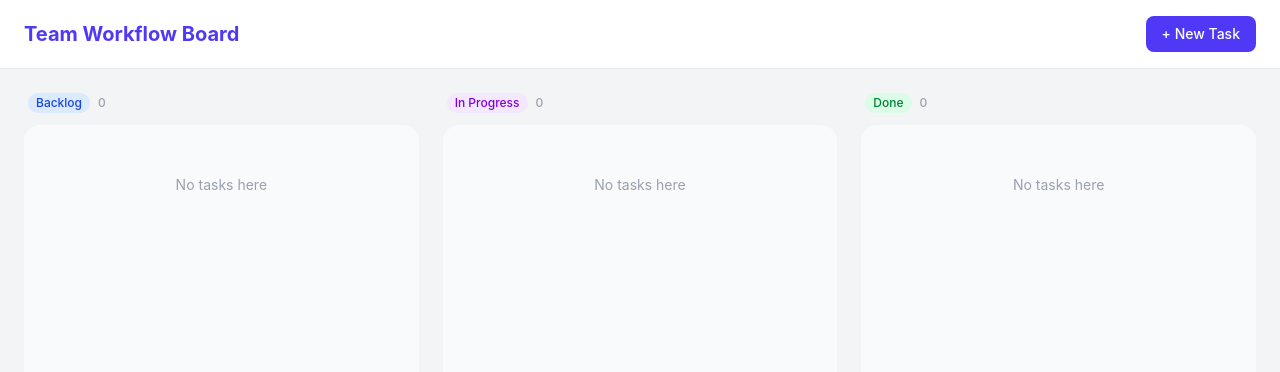
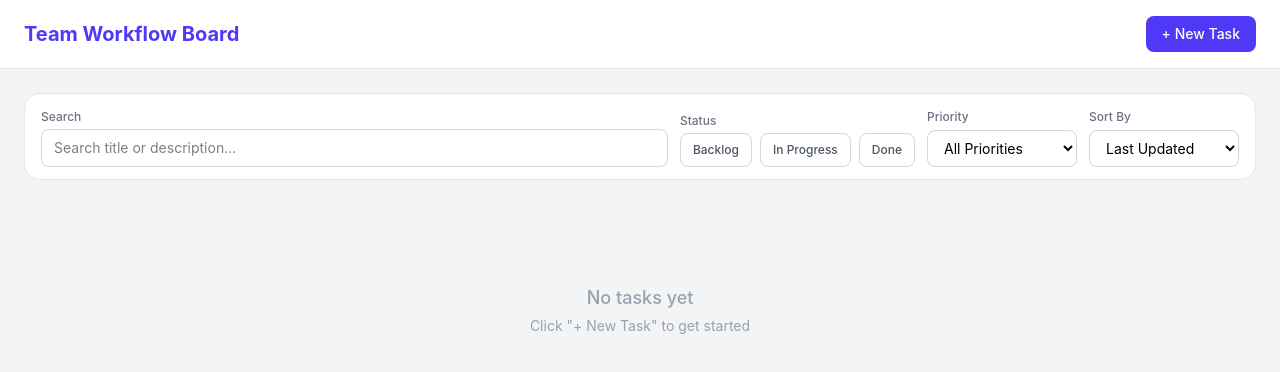
Before and after one commit to RV-raghul/EverQuint-FrontendTask, a React (Vite) app: page / in a window 1280 px wide. Shown: the top 372 px of the page. Built offline with nearby package versions, Linux system fonts and the light colour scheme.

Commit message:
Feature: Add filtering and sorting

```diff
--- a/src/App.jsx
+++ b/src/App.jsx
@@ -1,7 +1,9 @@
 import { useState } from 'react'
 import BoardView from './features/board/BoardView'
 import TaskModal from './features/board/TaskModal'
+import FilterBar from './features/board/FilterBar'
 import { useTasks } from './store/TaskContext'
+import useFilters from './hooks/useFilters'
 import Button from './components/ui/Button'
 import Toast from './components/ui/Toast'
 
@@ -10,6 +12,18 @@ function App() {
   const [isModalOpen, setIsModalOpen] = useState(false)
   const [selectedTask, setSelectedTask] = useState(null)
   const [toast, setToast] = useState(null)
+
+  const {
+    search,
+    priority,
+    sortBy,
+    statuses,
+    filteredTasks,
+    hasActiveFilters,
+    updateParam,
+    toggleStatus,
+    clearFilters,
+  } = useFilters(tasks)
 
   function handleTaskClick(task) {
     setSelectedTask(task)
@@ -50,10 +64,47 @@ function App() {
           </div>
         )}
 
-        <BoardView
-          tasks={tasks}
-          onTaskClick={handleTaskClick}
+        {/* Filter Bar */}
+        <FilterBar
+          search={search}
+          priority={priority}
+          sortBy={sortBy}
+          statuses={statuses}
+          hasActiveFilters={hasActiveFilters}
+          updateParam={updateParam}
+          toggleStatus={toggleStatus}
+          clearFilters={clearFilters}
         />
+
+        {/* Empty State — filters hiding all tasks */}
+        {filteredTasks.length === 0 && tasks.length > 0 && (
+          <div className="flex flex-col items-center justify-center py-20 text-gray-400">
+            <p className="text-lg font-medium">No tasks match your filters</p>
+            <p className="text-sm mt-1">Try adjusting or clearing your filters</p>
+            <button
+              onClick={clearFilters}
+              className="mt-4 text-indigo-500 text-sm underline hover:text-indigo-700"
+            >
+              Clear all filters
+            </button>
+          </div>
+        )}
+
+        {/* Empty State — no tasks at all */}
+        {tasks.length === 0 && (
+          <div className="flex flex-col items-center justify-center py-20 text-gray-400">
+            <p className="text-lg font-medium">No tasks yet</p>
+            <p className="text-sm mt-1">Click "+ New Task" to get started</p>
+          </div>
+        )}
+
+        {/* Board */}
+        {filteredTasks.length > 0 && (
+          <BoardView
+            tasks={filteredTasks}
+            onTaskClick={handleTaskClick}
+          />
+        )}
       </main>
 
       {/* Task Modal */}
--- /dev/null
+++ b/src/features/board/FilterBar.jsx
@@ -0,0 +1,84 @@
+import { STATUSES, PRIORITIES } from '../../utils/constants'
+import Button from '../../components/ui/Button'
+import Select from '../../components/ui/Select'
+
+const priorityOptions = [
+  { value: '', label: 'All Priorities' },
+  ...PRIORITIES.map((p) => ({ value: p, label: p })),
+]
+
+const sortOptions = [
+  { value: 'updatedAt', label: 'Last Updated' },
+  { value: 'createdAt', label: 'Created Date' },
+  { value: 'priority', label: 'Priority' },
+]
+
+function FilterBar({ search, priority, sortBy, statuses, hasActiveFilters, updateParam, toggleStatus, clearFilters }) {
+  return (
+    <div className="bg-white border border-gray-200 rounded-2xl px-4 py-3 mb-6 flex flex-wrap gap-3 items-end">
+
+      {/* Search */}
+      <div className="flex flex-col gap-1 flex-1 min-w-[180px]">
+        <label className="text-xs font-medium text-gray-500">Search</label>
+        <input
+          type="text"
+          value={search}
+          onChange={(e) => updateParam('search', e.target.value)}
+          placeholder="Search title or description..."
+          className="border border-gray-300 rounded-lg px-3 py-2 text-sm focus:outline-none focus:ring-2 focus:ring-indigo-500"
+        />
+      </div>
+
+      {/* Status Multi Select */}
+      <div className="flex flex-col gap-1">
+        <label className="text-xs font-medium text-gray-500">Status</label>
+        <div className="flex gap-2">
+          {STATUSES.map((status) => (
+            <button
+              key={status}
+              onClick={() => toggleStatus(status)}
+              className={`px-3 py-2 rounded-lg text-xs font-medium border transition-colors ${
+                statuses.includes(status)
+                  ? 'bg-indigo-600 text-white border-indigo-600'
+                  : 'bg-white text-gray-600 border-gray-300 hover:border-indigo-400'
+              }`}
+            >
+              {status}
+            </button>
+          ))}
+        </div>
+      </div>
+
+      {/* Priority */}
+      <div className="min-w-[150px]">
+        <Select
+          id="priority-filter"
+          label={<span className="text-xs font-medium text-gray-500">Priority</span>}
+          value={priority}
+          onChange={(e) => updateParam('priority', e.target.value)}
+          options={priorityOptions}
+        />
+      </div>
+
+      {/* Sort By */}
+      <div className="min-w-[150px]">
+        <Select
+          id="sort-filter"
+          label={<span className="text-xs font-medium text-gray-500">Sort By</span>}
+          value={sortBy}
+          onChange={(e) => updateParam('sortBy', e.target.value)}
+          options={sortOptions}
+        />
+      </div>
+
+      {/* Clear Filters */}
+      {hasActiveFilters && (
+        <Button variant="destructive" size="md" onClick={clearFilters}>
+          Clear Filters
+        </Button>
+      )}
+    </div>
+  )
+}
+
+export default FilterBar
--- /dev/null
+++ b/src/hooks/useFilters.js
@@ -0,0 +1,92 @@
+import { useSearchParams } from 'react-router'
+import { useMemo } from 'react'
+
+function useFilters(tasks) {
+  const [searchParams, setSearchParams] = useSearchParams()
+
+  // Read filters from URL
+  const search = searchParams.get('search') || ''
+  const priority = searchParams.get('priority') || ''
+  const sortBy = searchParams.get('sortBy') || 'updatedAt'
+  const statuses = searchParams.getAll('status')
+
+  function updateParam(key, value) {
+    const params = new URLSearchParams(searchParams)
+    if (value) {
+      params.set(key, value)
+    } else {
+      params.delete(key)
+    }
+    setSearchParams(params)
+  }
+
+  function toggleStatus(status) {
+    const params = new URLSearchParams(searchParams)
+    const current = params.getAll('status')
+    if (current.includes(status)) {
+      // Remove it
+      params.delete('status')
+      current.filter((s) => s !== status).forEach((s) => params.append('status', s))
+    } else {
+      params.append('status', status)
+    }
+    setSearchParams(params)
+  }
+
+  function clearFilters() {
+    setSearchParams({})
+  }
+
+  // Filter + sort tasks
+  const filteredTasks = useMemo(() => {
+    let result = [...tasks]
+
+    // Filter by search
+    if (search) {
+      const lower = search.toLowerCase()
+      result = result.filter(
+        (t) =>
+          t.title.toLowerCase().includes(lower) ||
+          t.description.toLowerCase().includes(lower)
+      )
+    }
+
+    // Filter by priority
+    if (priority) {
+      result = result.filter((t) => t.priority === priority)
+    }
+
+    // Filter by statuses (multi select)
+    if (statuses.length > 0) {
+      result = result.filter((t) => statuses.includes(t.status))
+    }
+
+    // Sort
+    result.sort((a, b) => {
+      if (sortBy === 'priority') {
+        const order = { High: 0, Medium: 1, Low: 2 }
+        return order[a.priority] - order[b.priority]
+      }
+      // createdAt or updatedAt
+      return new Date(b[sortBy]) - new Date(a[sortBy])
+    })
+
+    return result
+  }, [tasks, search, priority, statuses, sortBy])
+
+  const hasActiveFilters = search || priority || statuses.length > 0
+
+  return {
+    search,
+    priority,
+    sortBy,
+    statuses,
+    filteredTasks,
+    hasActiveFilters,
+    updateParam,
+    toggleStatus,
+    clearFilters,
+  }
+}
+
+export default useFilters
```
